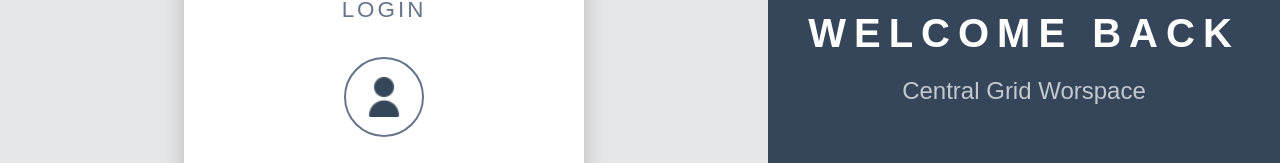
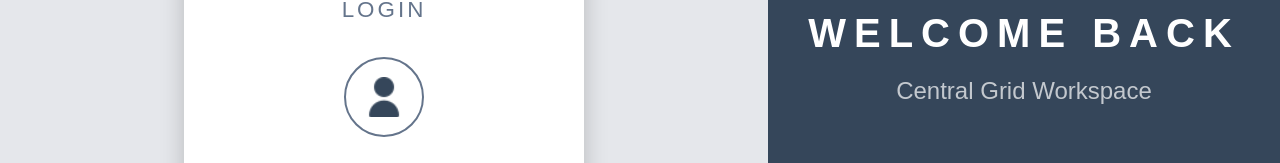
Before and after one commit to InkNOOB/CentralGridWorkspace, a Next.js app: page / in a window 1280 px wide. Shown: the part 216-379 px from the top of the page. Built offline with nearby package versions, Linux system fonts and the light colour scheme.

Commit message:
fix: change the type

```diff
--- a/app/page.tsx
+++ b/app/page.tsx
@@ -146,7 +146,7 @@ export default function Login() {
             WELCOME BACK
           </h1>
           <p style={{ fontSize: "1.5rem", opacity: "0.7", margin: "10px 0" }}>
-            Central Grid Worspace
+            Central Grid Workspace
           </p>
         </div>
 
```
